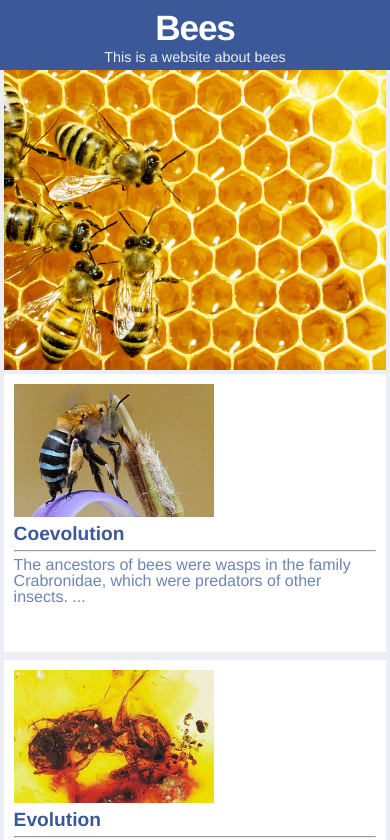
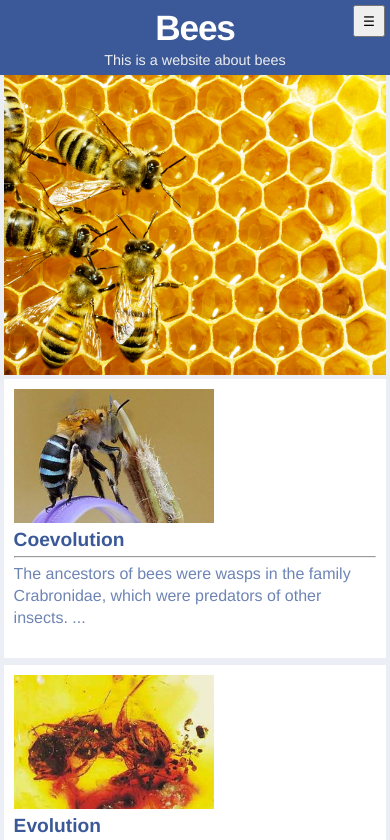
Before and after one commit to mnishiguchi/mobile_first_design, a plain HTML site: page index.html in a window 390 px wide. Shown: the top 840 px of the page. Drawn offline with nearby package versions, Linux system fonts and the light colour scheme; some packages are replaced by stand-ins of ours.

Commit message:
Add hamburger

```diff
--- a/css/desktop_first.css
+++ b/css/desktop_first.css
@@ -51,6 +51,7 @@ h3 { font-size: 1.7em; }
 h4 { font-size: 1.2em; }
 p  {
   font-size: 1.0em;
+  line-height: 1.4;
   color: #6d84b4
 }
 
@@ -140,7 +141,14 @@ nav li a.active {
   color: white;
   cursor: default;  /* Default cursor instead of the finger pointing */
 }
-
+.hamburger {
+  position: absolute;
+  right: 5px;
+  top: 5px;
+  width: 32px;
+  height: 32px;
+  visibility: hidden;
+}
 
 /*
   jumbotron
@@ -305,5 +313,8 @@ footer {
   .five-columns figure p {
     height: 80px;
   }
+  .hamburger {
+    visibility: visible;
+  }
 
 }
--- a/js/app.js
+++ b/js/app.js
@@ -297,20 +297,43 @@
       vm.labels    = [];  // The same as the page title.
       vm.activeTab = "";  // The name of the active tab.
 
-      // Reject trailing slash.
+      // Control the hamburger button.
+      vm.isShownMenu = true;
+      vm.toggleMenu  = function() { vm.isShownMenu = ! vm.isShownMenu };
+
+      // Regex to filter out paths with trailing slash.
       var pathRegex = /^\/\w*[^\/]$/;
+
+      /*
+        // Inspect $route.routes
+        console.info( $route.routes );
+        ---
+        {
+          /             : { controller: HomeController(), title: "Home", ... }
+          /description  : { ... }
+          /description/ : { ... }  // invalid path
+          /resources    : { ... }
+          /resources/   : { ... }  // invalid path
+          /species      : { ... }
+          /species/     : { ... }  // invalid path
+          ...
+        }
+       */
 
       // Extract a list of paths and labels from routes info.
       angular.forEach( $route.routes, function( value, key ) {
 
         // If a valid path name is found, push to the lists.
         if ( key === "/" || key.match( pathRegex ) ) {
+
           vm.paths.push( "#" + key );
           vm.labels.push( value.title );
 
           // If the current path is found, remember the title as a active tab.
           if ( key === $location.path() ) {
+
             vm.activeTab = value.title;
+
           }
         }
 
--- a/layout/app-navbar.html
+++ b/layout/app-navbar.html
@@ -1,13 +1,21 @@
 <div class="app-navbar">
   <div class="wrapper">
     <hgroup>
+
+      <!-- Hamburger button -->
+      <button type="button"
+         class="hamburger"
+         ng-click="$ctrl.toggleMenu()">
+        &#9776;
+      </button>
+
       <a ng-href="{{ $ctrl.paths[ 0 ] }}">
         <h1 id="logo">Bees</h1>
         <p>This is a website about bees</p>
       </a>
     </hgroup>
 
-    <nav>
+    <nav ng-show="$ctrl.isShownMenu">
       <ul>
         <li
           class="nav-item"
```
